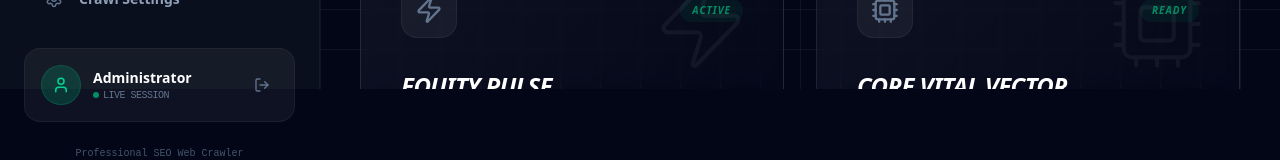
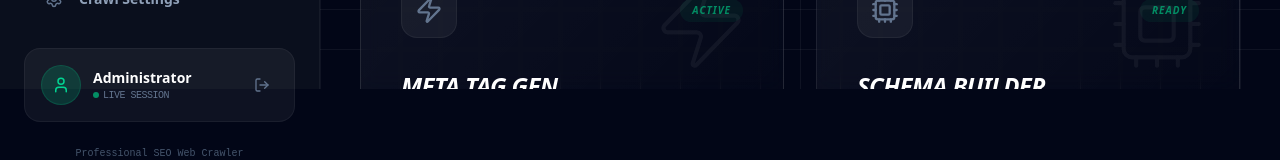
Before and after one commit to tanveerpy/seospider, a Next.js app: page /seospider/tools in a window 1280 px wide. Shown: the part 711-871 px from the top of the page. Built offline with nearby package versions, Linux system fonts and the light colour scheme.

Commit message:
feat: Connect tool cards to functional tools in Tools Page

```diff
--- a/src/app/(app)/tools/page.tsx
+++ b/src/app/(app)/tools/page.tsx
@@ -11,13 +11,15 @@ import {
     Boxes
 } from 'lucide-react';
 import { motion } from 'framer-motion';
+import Link from 'next/link';
 
 export default function ToolsPage() {
     const tools = [
-        { name: 'Neural Header Scan', desc: 'Deep inspection of HTTP response headers for security and performance leaks.', icon: ShieldCheck, status: 'Online' },
-        { name: 'DOM Fragmentation', desc: 'Identify hydration errors and oversized DOM nodes in React/Next.js environments.', icon: Boxes, status: 'Online' },
-        { name: 'Equity Pulse', icon: Zap, desc: 'Real-time monitoring of internal link weights and PageRank distribution.', status: 'Active' },
-        { name: 'Core Vital Vector', icon: Cpu, desc: 'Synthetic LCP/CLS measurement via headless Chromium instances.', status: 'Ready' },
+        { name: 'Neural Header Scan', desc: 'Deep inspection of HTTP response headers for security and performance leaks.', icon: ShieldCheck, status: 'Online', link: '/tools/header-analyzer' },
+        { name: 'DOM Fragmentation', desc: 'Identify hydration errors and oversized DOM nodes in React/Next.js environments.', icon: Boxes, status: 'Online', link: '/tools/dom-analyzer' },
+        { name: 'Meta Tag Gen', icon: Zap, desc: 'Generate optimized meta tags for social sharing and search engines.', status: 'Active', link: '/tools/meta-tag-generator' },
+        { name: 'Schema Builder', icon: Cpu, desc: 'Create JSON-LD structural markup for rich snippets.', status: 'Ready', link: '/tools/schema-generator' },
+        { name: 'Robots.txt Gen', icon: Terminal, desc: 'Configure crawl rules for search engine bots.', status: 'Online', link: '/tools/robots-txt-generator' },
     ];
 
     return (
@@ -38,10 +40,10 @@ export default function ToolsPage() {
             {/* --- TOOLS GRID --- */}
             <div className="grid grid-cols-1 md:grid-cols-2 gap-8">
                 {tools.map((tool, idx) => (
+                    <Link key={idx} href={tool.link || '#'}>
                         <motion.div
                             whileHover={{ y: -5 }}
-                        key={idx}
-                        className="glass-card p-10 rounded-[40px] group relative overflow-hidden"
+                            className="glass-card p-10 rounded-[40px] group relative overflow-hidden h-full"
                         >
                             <div className="absolute top-0 right-0 p-8 opacity-5 group-hover:opacity-10 transition-opacity">
                                 <tool.icon size={100} strokeWidth={1} />
@@ -69,6 +71,7 @@ export default function ToolsPage() {
                                 </button>
                             </div>
                         </motion.div>
+                    </Link>
                 ))}
             </div>
 
```
Lines whose indentation alone changed are shown as unchanged.
